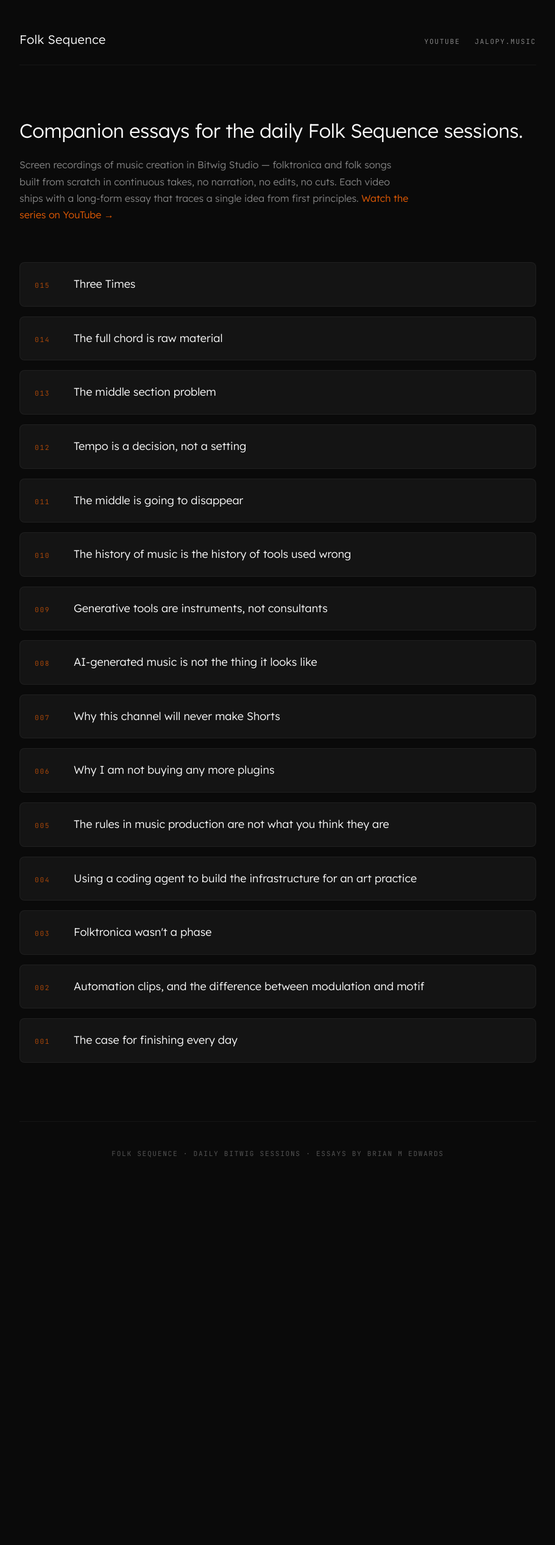
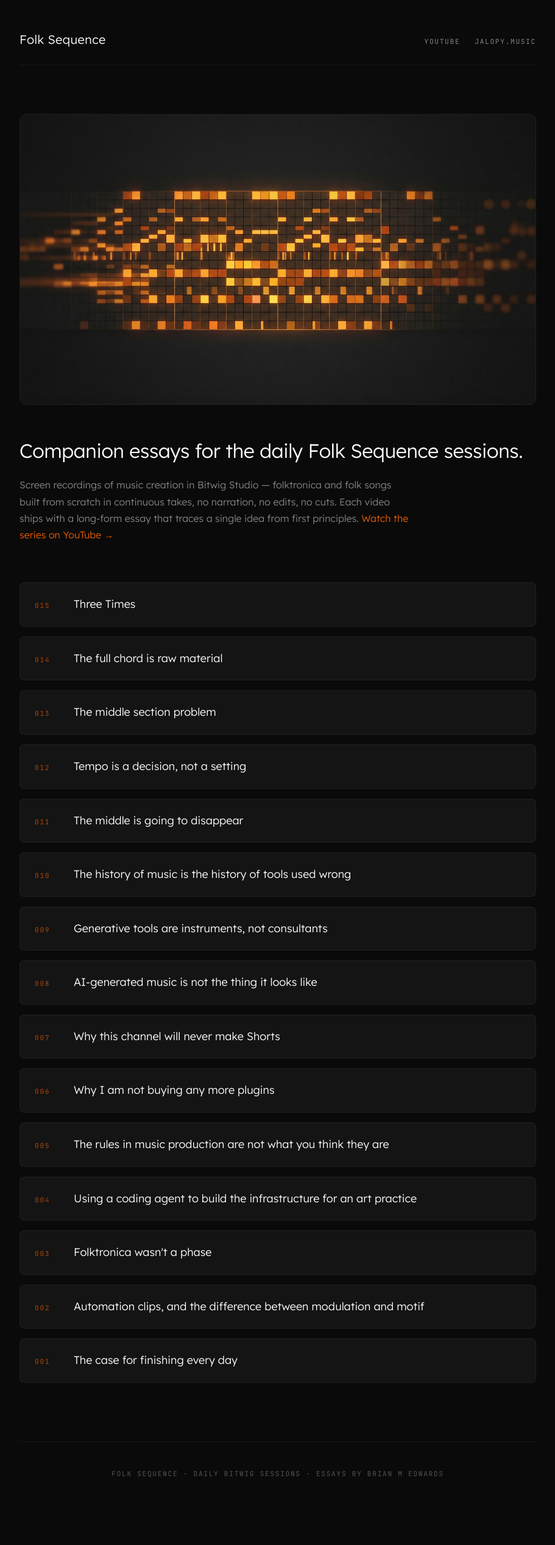
Before and after one commit to folk-sequence/folk-sequence.github.io, a Jekyll site: the page built from index.md, in a window 1280 px wide. Shown: the whole page at 61% size, without its empty margins (184-1095 px from the left). Built offline with Jekyll 4.4.1, drawn with Linux system fonts in a browser that asks for light colours; before the commit the page ends 2009 px from its top, so only the background shows below that.

Commit message:
Add YouTube channel banner as homepage hero
Co-Authored-By: Claude Opus 4.6 (1M context) <noreply@anthropic.com>

```diff
--- a/assets/style.css
+++ b/assets/style.css
@@ -80,6 +80,22 @@ html, body {
 .site-nav a:hover { color: var(--accent); }
 
 .site-main { min-height: 60vh; }
+
+.hero {
+  margin: 0 0 3rem;
+  border-radius: 0.75rem;
+  overflow: hidden;
+  background: var(--surface-raised);
+  border: 1px solid var(--border);
+  aspect-ratio: 16 / 9;
+}
+
+.hero img {
+  display: block;
+  width: 100%;
+  height: 100%;
+  object-fit: cover;
+}
 
 .site-footer {
   margin-top: 6rem;
--- a/index.md
+++ b/index.md
@@ -3,6 +3,8 @@ layout: default
 title: Folk Sequence
 description: "Companion essays for the Folk Sequence daily Bitwig music production series on YouTube."
 ---
+
+<div class="hero"><img src="/assets/banner.jpg" alt="Folk Sequence"></div>
 
 <p class="intro">Companion essays for the daily Folk Sequence sessions.</p>
 <p class="intro-sub">Screen recordings of music creation in Bitwig Studio — folktronica and folk songs built from scratch in continuous takes, no narration, no edits, no cuts. Each video ships with a long-form essay that traces a single idea from first principles. <a href="https://www.youtube.com/@FolkSequence" target="_blank" rel="noopener">Watch the series on YouTube →</a></p>
```
Also changed, not shown: assets/banner.jpg (added).
